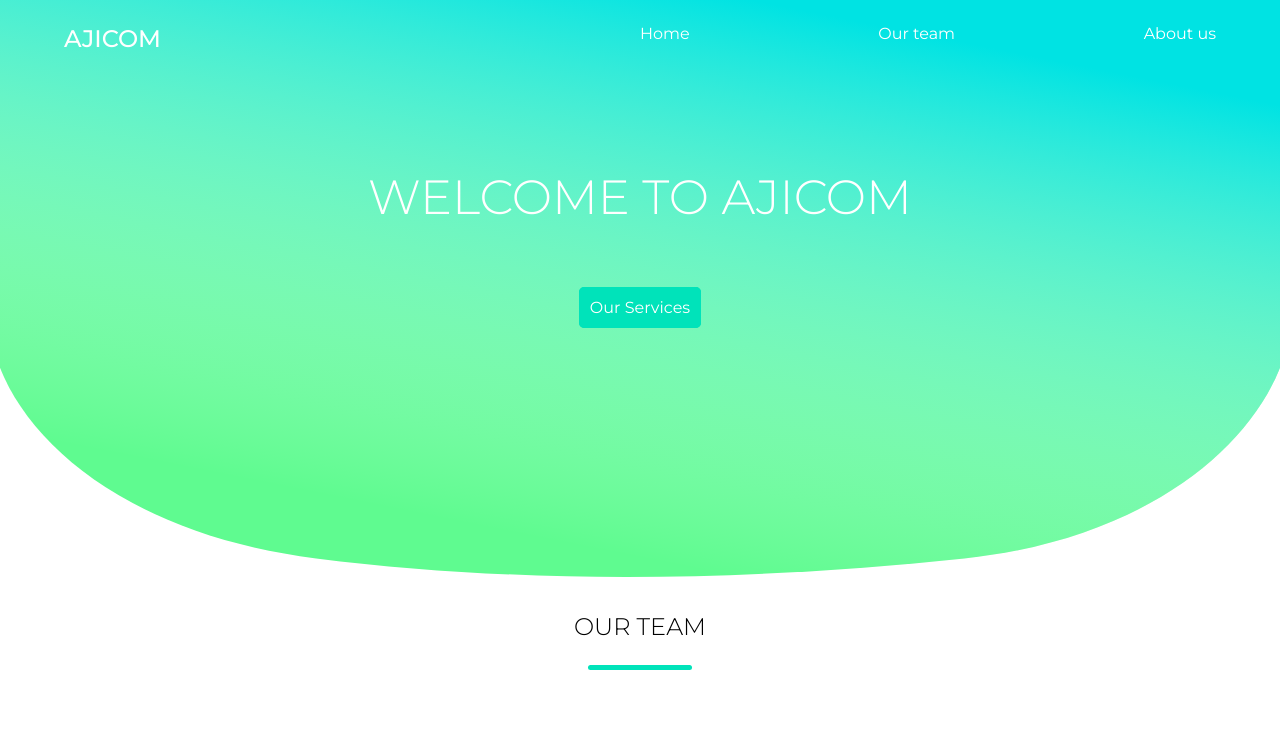
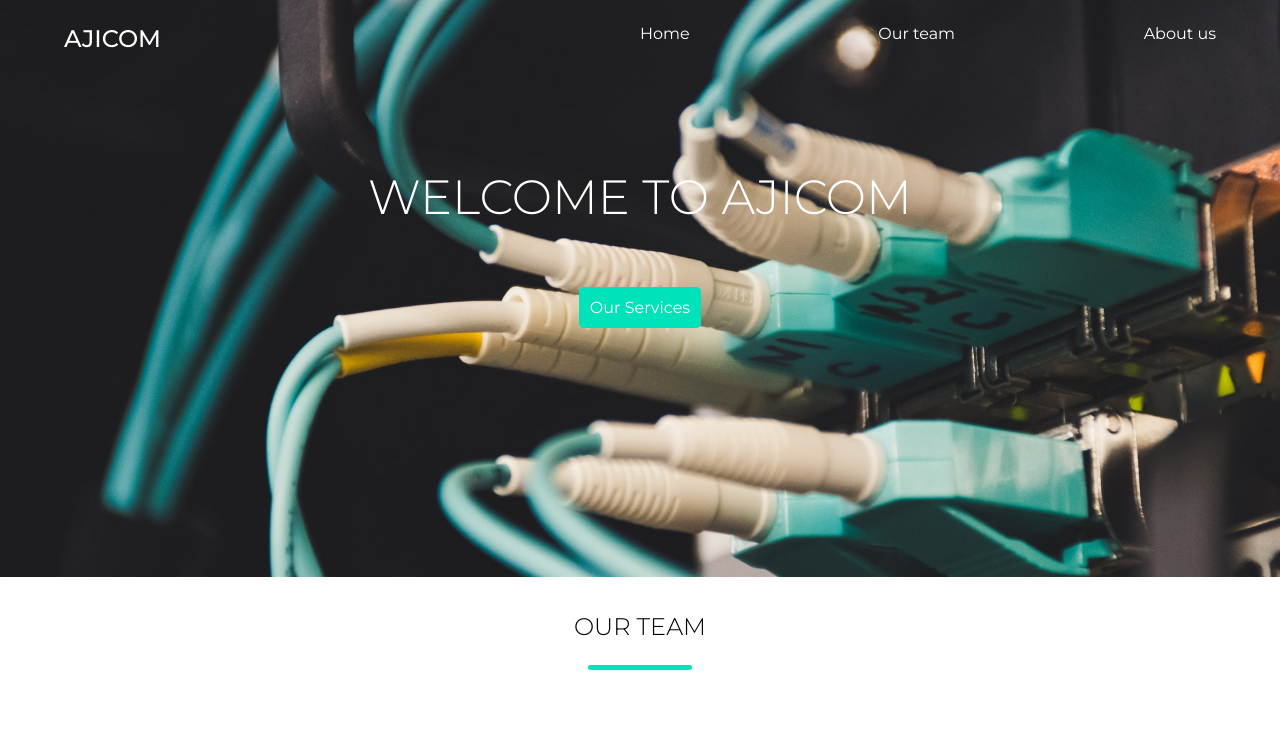
Before and after one commit to ashajida/ajicom, a plain HTML site: page index.html in a window 1280 px wide. Shown: the top 731 px of the page. Drawn offline with nearby package versions, Linux system fonts and the light colour scheme.

Commit message:
removing svg

```diff
--- a/assets/styles.css
+++ b/assets/styles.css
@@ -38,10 +38,6 @@ footer .container {
 
 header {
   padding: 1.5em 0 160px 0;
-  background-image: url("./svg/header-md.svg");
-  background-size: cover;
-  background-position: center;
-  background-color: #fff;
 }
 
 p {
@@ -133,10 +129,10 @@ a:visited {
   width: 30px;
 }
 
-/* .nav-links {
+ .nav-links {
   display: flex;
   justify-content: space-between;
-} */
+}
 
 .nav-links {
   display: flex;
@@ -540,7 +536,11 @@ overflow-x: auto;
 
 
   header {
-    background-image: url("./svg/header-lg-good.svg");
+    background-image: url("./images/hero.jpg");
+    background-attachment: fixed;
+    background-image: url("./images/hero.jpg");
+    background-size: cover;
+    background-position: center;ß
   }
 
   /* Services */
```
Also changed, not shown: assets/images/hero.jpg (added).
